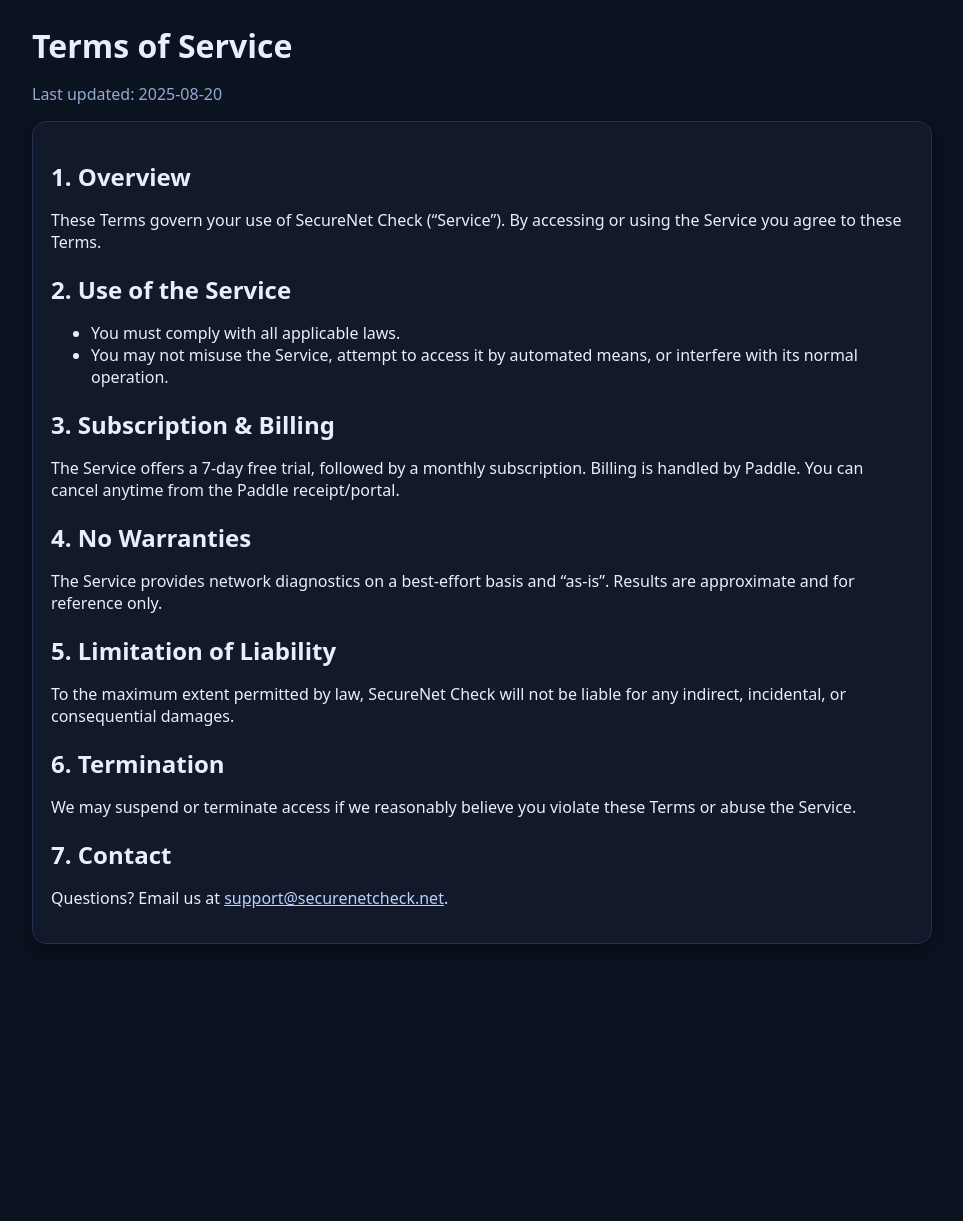
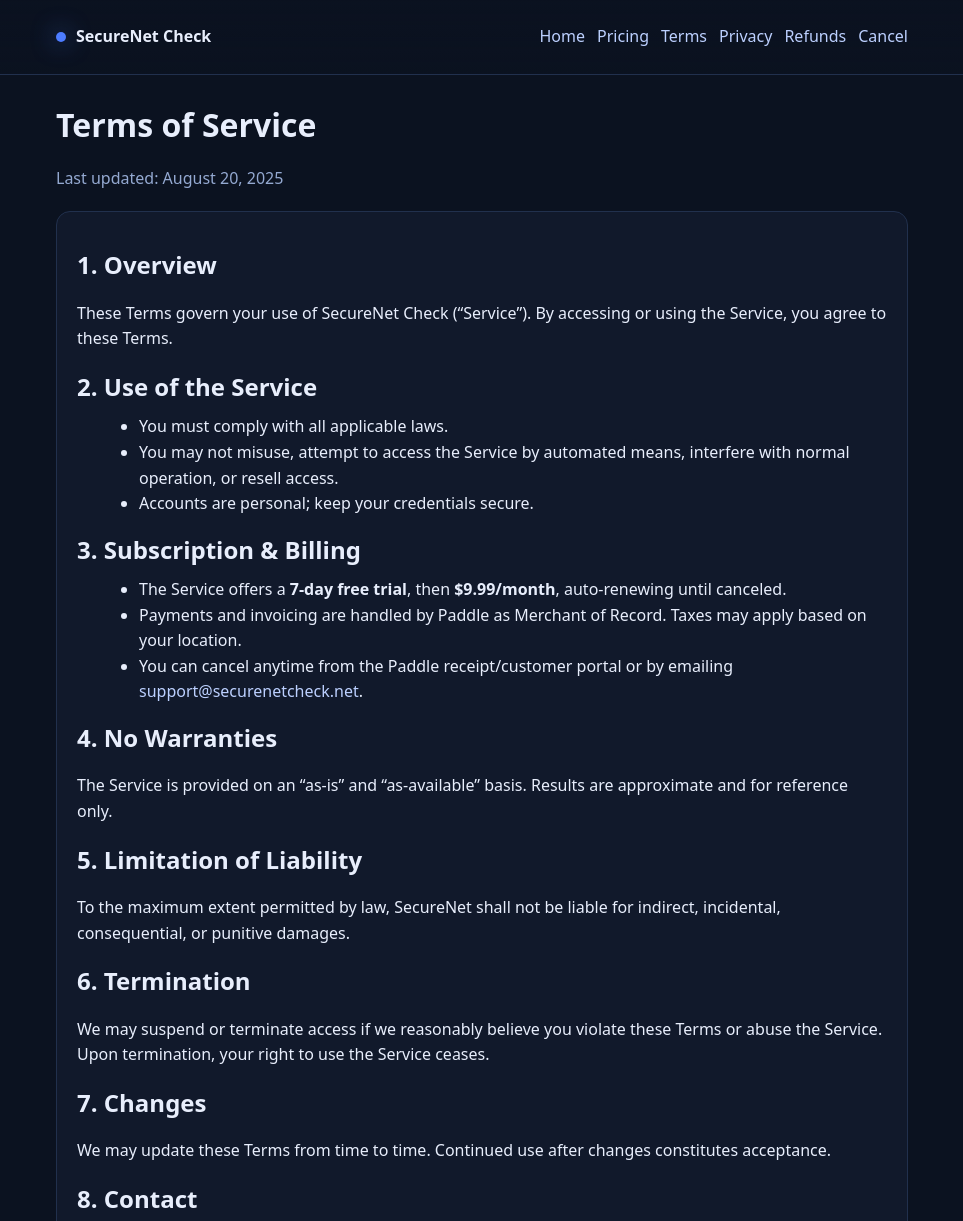
Before and after one commit to godman-cyber/my-website, a plain HTML site: page terms/index.html in a window 1280 px wide. Shown: the top 1221 px of the page, without its empty margins (158-1121 px from the left). Before the commit the page ends 968 px from the top, so only its background shows below. Drawn offline with Linux system fonts and the light colour scheme.

Commit message:
Update index.html

```diff
--- a/terms/index.html
+++ b/terms/index.html
@@ -1,45 +1,79 @@
 <!doctype html>
 <html lang="en">
-<meta charset="utf-8">
-<meta name="viewport" content="width=device-width,initial-scale=1">
-<title>Terms of Service | SecureNet Check</title>
-<style>
-  body{margin:0;background:#0b1220;color:#e8eefc;font-family:system-ui,-apple-system,"Segoe UI",Roboto,sans-serif;padding:24px}
-  .wrap{max-width:900px;margin:0 auto}
-  a{color:#bcd0ff}
-  h1{margin:0 0 12px}
-  h2{margin:20px 0 8px}
-  .muted{color:#94a9d1}
-  .card{background:#11192b;border:1px solid #21304d;border-radius:14px;padding:18px;box-shadow:0 6px 18px rgba(0,0,0,.35)}
-</style>
-<div class="wrap">
+<head>
+  <meta charset="utf-8" />
+  <meta name="viewport" content="width=device-width,initial-scale=1" />
+  <title>Terms of Service | SecureNet Check</title>
+  <link rel="canonical" href="https://www.securenetcheck.net/terms" />
+  <meta name="theme-color" content="#0b1220" />
+  <style>
+    :root{--bg:#0b1220;--text:#e8eefc;--muted:#94a9d1;--card:#11192b;--border:#21304d;--accent:#6da3ff;--accent-strong:#4d7cff;--radius:14px}
+    *{box-sizing:border-box}
+    html,body{height:100%}
+    body{margin:0;background:var(--bg);color:var(--text);font-family:system-ui,-apple-system,"Segoe UI",Roboto,Inter,Arial,sans-serif;line-height:1.6}
+    a{color:#bcd0ff;text-decoration:none} a:hover{text-decoration:underline}
+    .container{max-width:900px;margin:0 auto;padding:24px}
+    header{position:sticky;top:0;background:linear-gradient(180deg,rgba(11,18,32,.95),rgba(11,18,32,.75));border-bottom:1px solid var(--border)}
+    .nav{display:flex;align-items:center;justify-content:space-between;gap:12px}
+    .brand{display:flex;align-items:center;gap:10px;font-weight:700}
+    .brand .dot{width:10px;height:10px;border-radius:50%;background:var(--accent-strong);box-shadow:0 0 24px rgba(77,124,255,.8)}
+    main{padding:40px 0}
+    h1{margin:0 0 8px}
+    .muted{color:var(--muted)}
+    .card{background:var(--card);border:1px solid var(--border);border-radius:var(--radius);padding:20px;margin-top:20px}
+    h2{margin:14px 0 8px}
+    ul{margin:6px 0 12px 22px}
+    footer{border-top:1px solid var(--border);margin-top:36px}
+    .footer-grid{display:grid;grid-template-columns:2fr 1fr 1fr 1fr;gap:18px}
+    @media (max-width:900px){.footer-grid{grid-template-columns:1fr 1fr}}
+    @media (max-width:640px){.footer-grid{grid-template-columns:1fr}}
+  </style>
+</head>
+<body>
+<header>
+  <div class="container nav">
+    <div class="brand"><span class="dot"></span> SecureNet Check</div>
+    <nav style="display:flex;gap:12px;align-items:center">
+      <a href="/">Home</a><a href="/pricing">Pricing</a>
+      <a href="/terms">Terms</a><a href="/privacy">Privacy</a><a href="/refund">Refunds</a><a href="/cancel">Cancel</a>
+    </nav>
+  </div>
+</header>
+
+<main class="container">
   <h1>Terms of Service</h1>
-  <p class="muted">Last updated: 2025-08-20</p>
+  <p class="muted">Last updated: August 20, 2025</p>
 
   <div class="card">
     <h2>1. Overview</h2>
-    <p>These Terms govern your use of SecureNet Check (“Service”). By accessing or using the Service you agree to these Terms.</p>
+    <p>These Terms govern your use of SecureNet Check (“Service”). By accessing or using the Service, you agree to these Terms.</p>
 
     <h2>2. Use of the Service</h2>
     <ul>
       <li>You must comply with all applicable laws.</li>
-      <li>You may not misuse the Service, attempt to access it by automated means, or interfere with its normal operation.</li>
+      <li>You may not misuse, attempt to access the Service by automated means, interfere with normal operation, or resell access.</li>
+      <li>Accounts are personal; keep your credentials secure.</li>
     </ul>
 
     <h2>3. Subscription & Billing</h2>
-    <p>The Service offers a 7‑day free trial, followed by a monthly subscription. Billing is handled by Paddle. You can cancel anytime from the Paddle receipt/portal.</p>
+    <ul>
+      <li>The Service offers a <strong>7-day free trial</strong>, then <strong>$9.99/month</strong>, auto-renewing until canceled.</li>
+      <li>Payments and invoicing are handled by Paddle as Merchant of Record. Taxes may apply based on your location.</li>
+      <li>You can cancel anytime from the Paddle receipt/customer portal or by emailing <a href="mailto:support@securenetcheck.net">support@securenetcheck.net</a>.</li>
+    </ul>
 
     <h2>4. No Warranties</h2>
-    <p>The Service provides network diagnostics on a best‑effort basis and “as‑is”. Results are approximate and for reference only.</p>
+    <p>The Service is provided on an “as-is” and “as-available” basis. Results are approximate and for reference only.</p>
 
     <h2>5. Limitation of Liability</h2>
-    <p>To the maximum extent permitted by law, SecureNet Check will not be liable for any indirect, incidental, or consequential damages.</p>
+    <p>To the maximum extent permitted by law, SecureNet shall not be liable for indirect, incidental, consequential, or punitive damages.</p>
 
     <h2>6. Termination</h2>
-    <p>We may suspend or terminate access if we reasonably believe you violate these Terms or abuse the Service.</p>
+    <p>We may suspend or terminate access if we reasonably believe you violate these Terms or abuse the Service. Upon termination, your right to use the Service ceases.</p>
 
-    <h2>7. Contact</h2>
-    <p>Questions? Email us at <a href="mailto:support@securenetcheck.net">support@securenetcheck.net</a>.</p>
-  </div>
-</div>
-</html>
+    <h2>7. Changes</h2>
+    <p>We may update these Terms from time to time. Continued use after changes constitutes acceptance.</p>
+
+    <h2>8. Contact</h2>
+    <p>Questions? Email <a href="mailto:support@securenetcheck.net">support@securenetcheck.net</a>.<br>
+      Business address: 1-2-2 Umeda, Osaka Ekimae Dai 2 Building 12-12, Kita-ku, Osaka 530-0001, Japan</p>
```
